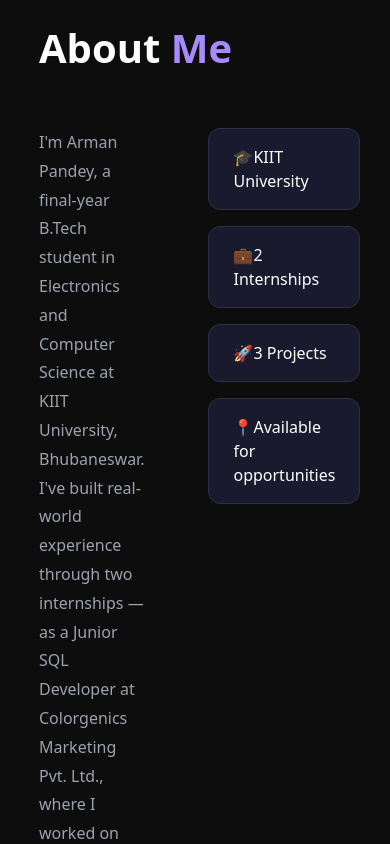
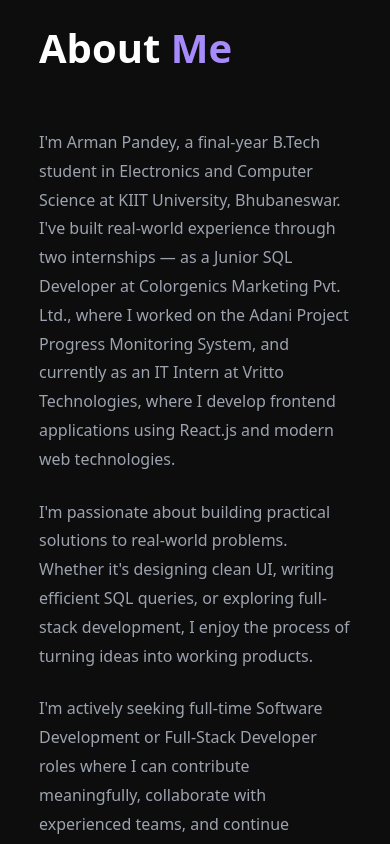
Before and after one commit to armanpandey/Portfolio, a React (Vite) app: page / in a window 390 px wide. Shown: the part 820-1664 px from the top of the page. Built offline with nearby package versions, Linux system fonts and the light colour scheme.

Commit message:
Updated about section in mobile app

```diff
--- a/src/components/About/About.css
+++ b/src/components/About/About.css
@@ -62,3 +62,23 @@
 .stat-card:hover {
     border-color: #a78bfa;
 }
+@media (max-width: 768px) {
+    .about-content {
+        flex-direction: column;
+        gap: 2rem;
+    }
+
+    .about-text {
+        max-width: 100%;
+    }
+
+    .about-stats {
+        flex-direction: row;
+        flex-wrap: wrap;
+        gap: 1rem;
+    }
+
+    .stat-card {
+        flex: 1 1 calc(50% - 0.5rem);
+    }
+}
```
